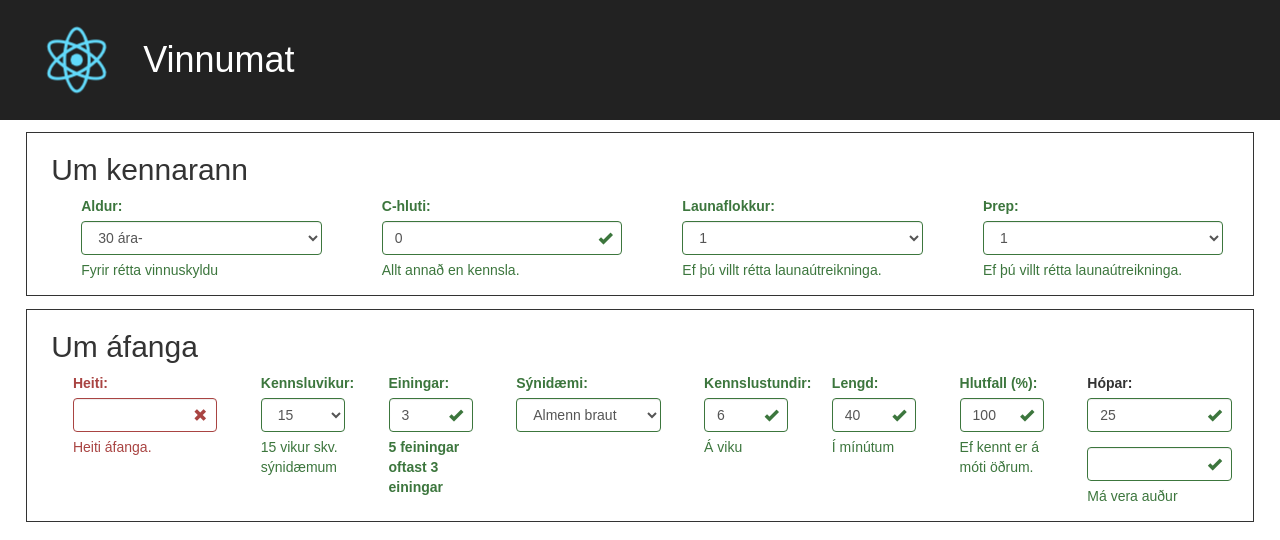
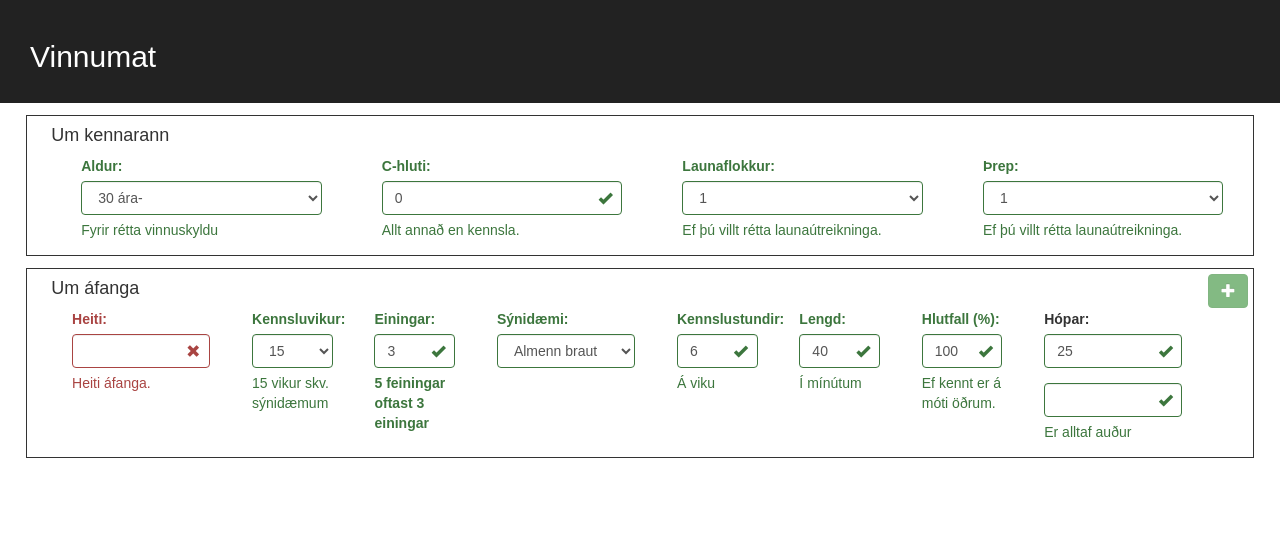
Before and after one commit to UnnarThorBachmann/vinnumat-react, a React (Create React App) app in the folder vinnumat/: page / in a window 1280 px wide. Shown: the top 540 px of the page. Built offline with nearby package versions, Linux system fonts and the light colour scheme.

Commit message:
feat: Adding a button enable adding classes to a teacher.

```diff
--- a/vinnumat/src/App.css
+++ b/vinnumat/src/App.css
@@ -4,7 +4,8 @@
 
 .App-logo {
   animation: App-logo-spin infinite 20s linear;
-  height: 80px;
+  height: 40%;
+
 }
 
 .App-header {
@@ -61,6 +62,11 @@ div.mainBody {
   padding-left: 2%;
   padding-right: 2%;
 }
+
+.takki  {
+  float: right;
+  margin: 5px
+}
 @keyframes App-logo-spin {
   from { transform: rotate(0deg); }
   to { transform: rotate(360deg); }
--- a/vinnumat/src/App.js
+++ b/vinnumat/src/App.js
@@ -6,7 +6,20 @@ import Media from 'react-bootstrap/lib/Media';
 import './App.css';
 
 class App extends Component {
+
+  state = {disableButton: false}
+
+  changeDisableButton= (e) => {
+  	let test = isNaN(e.target.value.replace(',','.'));
+  	if (test)
+  		this.setState({disableButton: true});
+  	else
+  		this.setState({disableButton: false});
+  }
+
   render() {
+
+
     return (
      	<div className="App">
     		<div className="App-header">
@@ -15,7 +28,7 @@ class App extends Component {
         				<img src={logo} className="App-logo" alt="Image"/>
       				</Media.Left>
       				<Media.Body>
-        				<h1>Vinnumat</h1>
+        				<h2>Vinnumat</h2>
         			</Media.Body>
     			</Media>
         	</div>
@@ -24,8 +37,8 @@ class App extends Component {
         		<p className="App-intro">
           			Vinnumat kennara skiptist í A-, B- og C-hluta. Vinnumat A-hluta ræðst af vinnumati hópa sem kennari kennir. Vinnumat hópa ræðst af einingafjölda, sýnidæmi, kennslustundum (á viku), lengd kennslustundar, hópastærð og skerðingum vegna endurtekninga. Hér er einnig boðið þann möguleika að skerða vinnumat hlutfallslega (%). Útreikningar á vinnumati hvers hóps miðast við 15 vikur. Vinnumat B-hluta er 360 tímar á ári fyrir kennara í fullu starfi eða 180 tíma á misseri. C-hlutinn tekur svo til til allra annarra starfa sem kennari sinnir. Hægt er að nota síðuna til þess að reikna vinnumat stakra áfanga eða fleiri. Flestar samtölur fyrir kennara miðast við kennara í fullu starfi.
         		</p>*/}
-        		<TeacherForm/>
-        		<CourseForm/>
+        		<TeacherForm changeDisableButton={this.changeDisableButton}/>
+        		<CourseForm disableButton={this.state.disableButton} />
       		</div>
       	</div>
     );
--- a/vinnumat/src/CourseForm.js
+++ b/vinnumat/src/CourseForm.js
@@ -3,7 +3,8 @@ import FormGroup from 'react-bootstrap/lib/FormGroup';
 import ControlLabel from 'react-bootstrap/lib/ControlLabel';
 import FormControl from 'react-bootstrap/lib/FormControl';
 import HelpBlock from 'react-bootstrap/lib/HelpBlock';
-import HopurForm from './HopurForm'
+import HopurForm from './HopurForm';
+import Button from 'react-bootstrap/lib/Button';
 /**
 * This component was constructed by Unnar Thor Bachmann.
 * Some of the code is under heavy influence from the video
@@ -44,10 +45,12 @@ class CourseForm extends React.Component  {
     kstundirAviku: '6',
     lengdKennslustunda: '40',
     hlutfall: '100',
-    hopar: ['25','']
+    hopar: ['25',''],
+    disableButton: true
   }
 
   handleChangeHeiti = (e) => {
+
     this.setState({heiti: e.target.value });
   }
   handleChangeEiningar = (e) => {
@@ -71,9 +74,38 @@ class CourseForm extends React.Component  {
   handleChangeHlutfall = (e) => {
     this.setState({hlutfall: e.target.value });
   }
+
+  getButtonValidation = () => {
+
+    if (this.props.disableButton) return true;
+
+    let test = this.getValidationHeiti();
+    if (test === 'error') return true;
+
+    test = this.getValidationKstundirAviku();
+    if (test === 'error') return true;
+
+    test = this.getValidationEiningar();
+    if (test === 'error') return true;
+
+    test = this.getValidationLengdKennslustunda();
+    if (test === 'error') return true;
+
+    test = this.getValidationLengdKennslustunda();
+    if (test === 'error') return true;
+
+    test = this.getValidationHlutfall();
+    if (test === 'error') return true;
+
+
+    return false;
+  }
+
   getValidationHeiti = () => {
+
     return (this.state.heiti.trim() === '') ? 'error': 'success';
   }
+
   getValidationKstundirAviku = () => {
     if (this.state.kstundirAviku.trim() === '')
       return 'error';
@@ -82,6 +114,7 @@ class CourseForm extends React.Component  {
     else
       return 'success';
   }
+
   getValidationEiningar = () => {
 
     if (this.state.einingar.trim() === '')
@@ -93,13 +126,6 @@ class CourseForm extends React.Component  {
 
   }
 
-  getValidationVikur = () => {
-    return 'success';
-  }
-
-  getValidationSynidaemi = () => {
-    return 'success';
-  }
 
   getValidationLengdKennslustunda = () => {
     if (this.state.lengdKennslustunda.trim() === '')
@@ -124,11 +150,7 @@ class CourseForm extends React.Component  {
   }
 
   changeHopar = (index,value) => {
-    console.log('inn');
-    console.log(value.trim() === '');
-    console.log(this.state.hopar.length === (index+2));
 
-    console.log(this.state.hopar.length === (index+2) && value.trim() === '');
     this.setState((state)=>{
 
       state.hopar[index] = value;
@@ -143,7 +165,9 @@ class CourseForm extends React.Component  {
   render() {
     return (
       <div className="BorderCourseForm">
-        <h2>Um áfanga</h2>
+        <Button className="takki" bsStyle="success" disabled={this.getButtonValidation()}><span className="glyphicon glyphicon-plus"></span></Button>
+        <h4>Um áfanga</h4>
+
         <div className="CourseForm">
           <div className="CourseUnitForm">
             <form>
@@ -167,7 +191,7 @@ class CourseForm extends React.Component  {
             <form>
               <FormGroup
                 controlId="formBasicText"
-                validationState={this.getValidationVikur()}
+                validationState={'success'}
               >
                 <ControlLabel>Kennsluvikur: </ControlLabel>
                 <FormControl
@@ -211,7 +235,7 @@ class CourseForm extends React.Component  {
             <form>
               <FormGroup
                 controlId="formBasicText"
-                validationState={this.getValidationSynidaemi()}
+                validationState={'success'}
               >
                 <ControlLabel>Sýnidæmi: </ControlLabel>
                 <FormControl
--- a/vinnumat/src/HopurForm.js
+++ b/vinnumat/src/HopurForm.js
@@ -43,7 +43,7 @@ class HopurForm extends React.Component  {
           />
           <FormControl.Feedback />
           {this.props.end &&
-              <HelpBlock>Má vera auður</HelpBlock>
+              <HelpBlock>Er alltaf auður</HelpBlock>
           }
           </FormGroup>
 
--- a/vinnumat/src/TeacherForm.js
+++ b/vinnumat/src/TeacherForm.js
@@ -26,6 +26,7 @@ class TeacherForm extends React.Component  {
   }
 
   handleChangeC = (e) => {
+    this.props.changeDisableButton(e);
     this.setState({cHluti: e.target.value.replace(',','.') });
   }
   handleChangeLaunaflokkur = (e) => {
@@ -42,7 +43,7 @@ class TeacherForm extends React.Component  {
   render() {
     return (
       <div className="BorderTeacherForm">
-        <h2>Um kennarann</h2>
+        <h4>Um kennarann</h4>
 
       <div className="TeacherForm">
         <div className="TeacherUnitForm">
```
